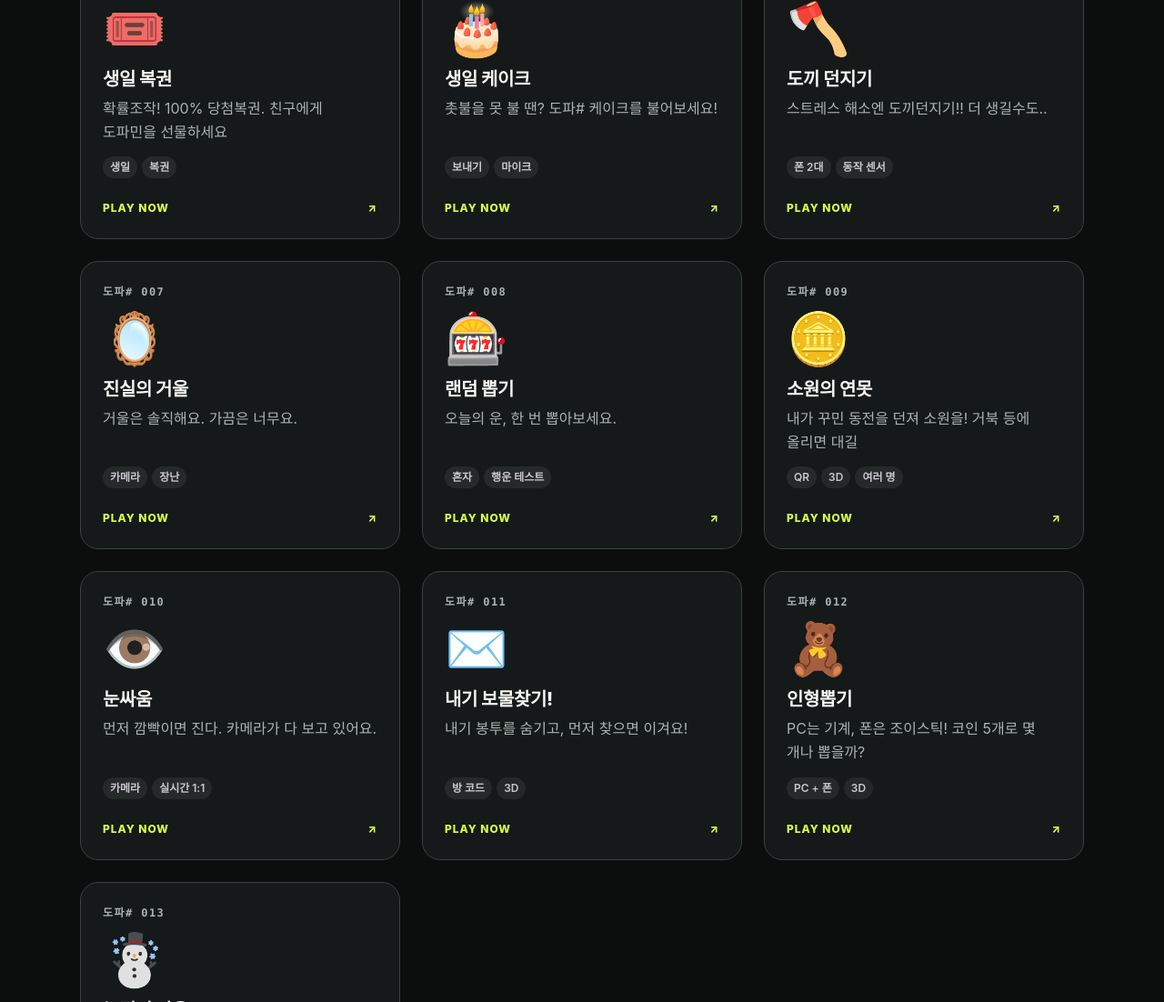
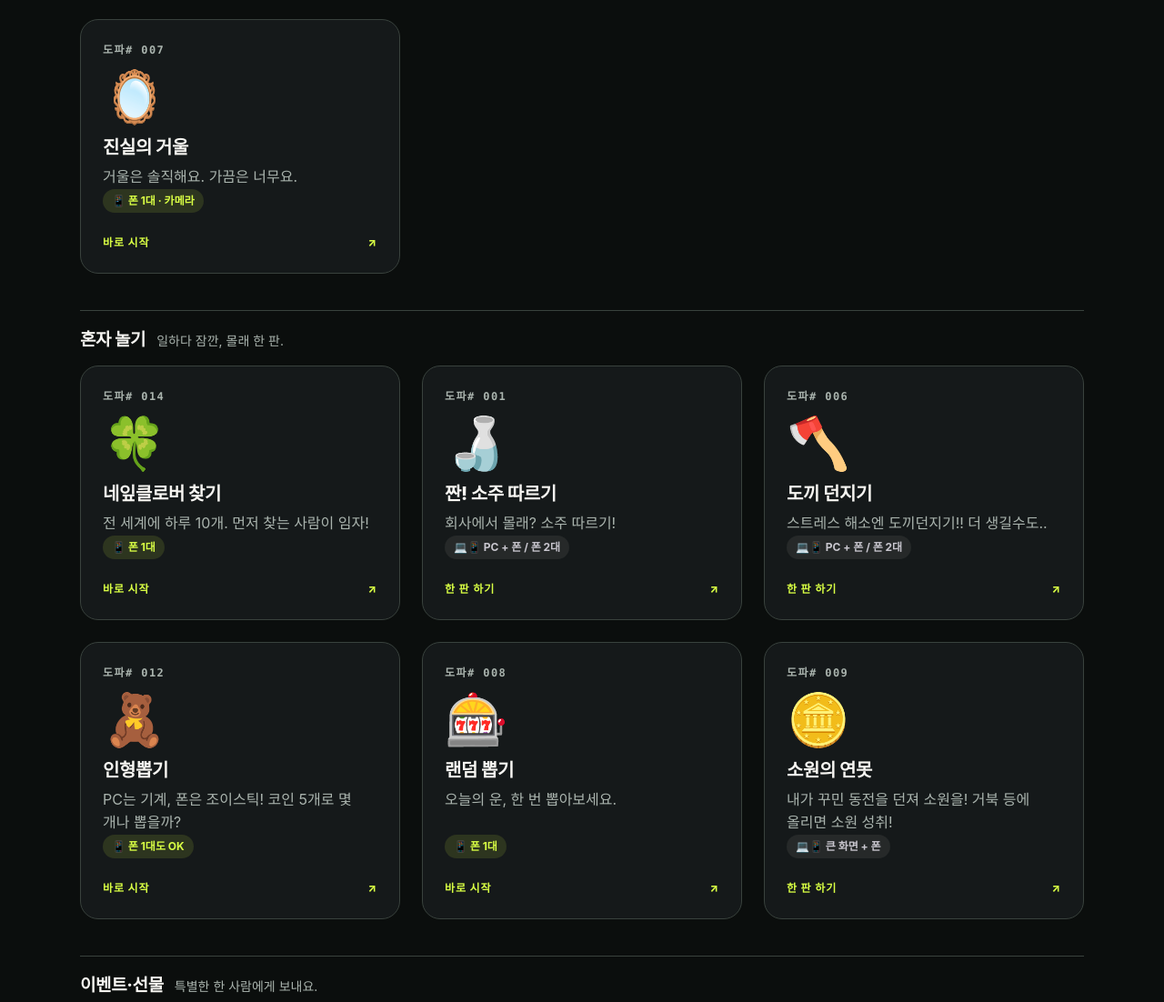
Before and after one commit to dopasharp/dopasharp.github.io, a plain HTML site: page games/index.html in a window 1280 px wide. Shown: the part 795-1897 px from the top of the page at 91% size. Drawn offline with Linux system fonts and the light colour scheme; a web font is replaced by a local one.

Commit message:
허브: 내기·혼자 놀기·이벤트 그룹, 인기순 정렬, 폰 1대로 바로 필터, dopa.sharp 표기
- games.js: group/rank/play/quick/hidden 필드 추가 (번호는 그대로), 네잎클로버 찾기(014) 추가, 내기 보물찾기 숨김
- 홈·모든 게임 페이지를 세 그룹으로 나누고 그룹 안은 rank 순서로
- 카드에 필요한 기기 표시, 폰 1대 게임은 "바로 시작"
- 오늘의 게임·랜덤 추천은 폰 1대 게임에서만, 11.16–11.22는 네잎클로버 수능 이벤트
- dopa.shap 오타를 dopa.sharp로

Co-Authored-By: Claude Opus 5.5 <noreply@anthropic.com>

```diff
--- a/games.js
+++ b/games.js
@@ -1,20 +1,30 @@
 // The one 도파# game list. Its order sets the 도파# 00N numbers on the hub and in every game's header:
 // each game's dopasharp/dopasharp.js loads this file from the hub, so adding a game here is all it takes. code is the header's GAME 00N / CODE.
+// Never reorder or remove a line (that renumbers every game after it). New games go at the end.
+// Hub display: group = 'bet' (내기) | 'solo' (혼자 놀기) | 'event' (이벤트·선물), rank = order inside the group (lower = higher up),
+// play = what you need to start, quick = playable right away on one phone, hidden = kept for numbering but not listed.
 window.DOPA_GAMES = [
-  { id: 'soju-game', code: 'SOJU', emoji: '🍶', name: '짠! 소주 따르기', hook: '회사에서 몰래? 소주 따르기!',  tags: ['solo', 'duo', 'party'],  meta: ['폰 2대', '술자리'] },
-  { id: 'ppro_game', code: 'PEPERO', emoji: '🍫', name: '빼빼로게임',     hook: '만나서 즐겨요. 폰사이를 넘나드는 곰돌이', tags: ['duo', 'event'],       meta: ['폰 2대'] },
-  { id: 'croc-chomp', code: 'CROC', emoji: '🐊', name: '악어 이빨 게임', hook: '우리 악어는 물어요. 이빨을 눌러보세요.',         tags: ['solo', 'duo', 'party'], meta: ['돌아가며', '3D'] },
-  { id: 'hbd-lotto', code: 'LOTTO', emoji: '🎟️', name: '생일 복권', hook: '확률조작! 100% 당첨복권. 친구에게 도파민을 선물하세요', tags: ['duo', 'event'], meta: ['생일', '복권'] },
-  { id: 'birthday-hoo', code: 'BIRTHDAY', emoji: '🎂', name: '생일 케이크', hook: '촛불을 못 불 땐? 도파# 케이크를 불어보세요!',    tags: ['solo', 'duo', 'party', 'event'],         meta: ['보내기', '마이크'] },
-  { id: 'axe-throwing', code: 'AXE', emoji: '🪓', name: '도끼 던지기',    hook: '스트레스 해소엔 도끼던지기!! 더 생길수도..', tags: ['solo', 'duo', 'party'], meta: ['폰 2대', '동작 센서'] },
-  { id: 'truth-mirror', code: 'MIRROR', emoji: '🪞', name: '진실의 거울',    hook: '거울은 솔직해요. 가끔은 너무요.',     tags: ['solo', 'party'], meta: ['카메라', '장난'] },
-  { id: 'gacha-capsule', code: 'GACHA', emoji: '🎰', name: '랜덤 뽑기',     hook: '오늘의 운, 한 번 뽑아보세요.',        tags: ['solo', 'party'],          meta: ['혼자', '행운 테스트'] },
-  { id: 'wish-pond', code: 'WISH', emoji: '🪙', name: '소원의 연못',  hook: '내가 꾸민 동전을 던져 소원을! 거북 등에 올리면 대길', tags: ['solo', 'party', 'event'], meta: ['QR', '3D', '여러 명'] },
-  { id: 'blink-battle', code: 'BLINK', emoji: '👁️', name: '눈싸움', hook: '먼저 깜빡이면 진다. 카메라가 다 보고 있어요.', tags: ['solo', 'duo'], meta: ['카메라', '실시간 1:1'] },
-  { id: 'bet-room', code: 'BET', emoji: '✉️', name: '내기 보물찾기!', hook: '내기 봉투를 숨기고, 먼저 찾으면 이겨요!', tags: ['solo', 'duo'], meta: ['방 코드', '3D'] },
-  { id: 'claw-machine', code: 'CLAW', emoji: '🧸', name: '인형뽑기', hook: 'PC는 기계, 폰은 조이스틱! 코인 5개로 몇 개나 뽑을까?', tags: ['solo', 'duo', 'party'], meta: ['PC + 폰', '3D'] },
-  { id: 'snowball-fight', code: 'SNOW', emoji: '☃️', name: '눈덩이 싸움', hook: '초코·딸기·케첩·간장! 눈덩이에 뭘 넣어 던질래?', tags: ['solo', 'duo'], meta: ['실시간 1:1', '소스 6종'] },
+  { id: 'soju-game', code: 'SOJU', emoji: '🍶', name: '짠! 소주 따르기', hook: '회사에서 몰래? 소주 따르기!',  tags: ['solo', 'duo', 'party'],  meta: ['폰 2대', '술자리'], group: 'solo', rank: 2, play: '💻📱 PC + 폰 / 폰 2대' },
+  { id: 'ppro_game', code: 'PEPERO', emoji: '🍫', name: '빼빼로게임',     hook: '만나서 즐겨요. 폰사이를 넘나드는 곰돌이', tags: ['duo', 'event'],       meta: ['폰 2대'], group: 'event', rank: 3, play: '📱📱 둘이 1대씩' },
+  { id: 'croc-chomp', code: 'CROC', emoji: '🐊', name: '악어 이빨 게임', hook: '우리 악어는 물어요. 이빨을 눌러보세요.',         tags: ['solo', 'duo', 'party'], meta: ['돌아가며', '3D'], group: 'bet', rank: 1, play: '📱 폰 1대', quick: true },
+  { id: 'hbd-lotto', code: 'LOTTO', emoji: '🎟️', name: '생일 복권', hook: '확률조작! 100% 당첨복권. 친구에게 도파민을 선물하세요', tags: ['duo', 'event'], meta: ['생일', '복권'], group: 'event', rank: 2, play: '📱 만들어서 보내기', quick: true },
+  { id: 'birthday-hoo', code: 'BIRTHDAY', emoji: '🎂', name: '생일 케이크', hook: '촛불을 못 불 땐? 도파# 케이크를 불어보세요!',    tags: ['solo', 'duo', 'party', 'event'],         meta: ['보내기', '마이크'], group: 'event', rank: 1, play: '📱 이름 넣고 보내기', quick: true },
+  { id: 'axe-throwing', code: 'AXE', emoji: '🪓', name: '도끼 던지기',    hook: '스트레스 해소엔 도끼던지기!! 더 생길수도..', tags: ['solo', 'duo', 'party'], meta: ['폰 2대', '동작 센서'], group: 'solo', rank: 3, play: '💻📱 PC + 폰 / 폰 2대' },
+  { id: 'truth-mirror', code: 'MIRROR', emoji: '🪞', name: '진실의 거울',    hook: '거울은 솔직해요. 가끔은 너무요.',     tags: ['solo', 'party'], meta: ['카메라', '장난'], group: 'bet', rank: 4, play: '📱 폰 1대 · 카메라', quick: true },
+  { id: 'gacha-capsule', code: 'GACHA', emoji: '🎰', name: '랜덤 뽑기',     hook: '오늘의 운, 한 번 뽑아보세요.',        tags: ['solo', 'party'],          meta: ['혼자', '행운 테스트'], group: 'solo', rank: 5, play: '📱 폰 1대', quick: true },
+  { id: 'wish-pond', code: 'WISH', emoji: '🪙', name: '소원의 연못',  hook: '내가 꾸민 동전을 던져 소원을! 거북 등에 올리면 소원 성취!', tags: ['solo', 'party', 'event'], meta: ['QR', '3D', '여러 명'], group: 'solo', rank: 6, play: '💻📱 큰 화면 + 폰' },
+  { id: 'blink-battle', code: 'BLINK', emoji: '👁️', name: '눈싸움', hook: '먼저 깜빡이면 진다. 카메라가 다 보고 있어요.', tags: ['solo', 'duo'], meta: ['카메라', '실시간 1:1'], group: 'bet', rank: 2, play: '📱 폰 1대 · 카메라', quick: true },
+  { id: 'bet-room', code: 'BET', emoji: '✉️', name: '내기 보물찾기!', hook: '내기 봉투를 숨기고, 먼저 찾으면 이겨요!', tags: ['solo', 'duo'], meta: ['방 코드', '3D'], group: 'bet', rank: 9, play: '📱 폰 1대', hidden: true },
+  { id: 'claw-machine', code: 'CLAW', emoji: '🧸', name: '인형뽑기', hook: 'PC는 기계, 폰은 조이스틱! 코인 5개로 몇 개나 뽑을까?', tags: ['solo', 'duo', 'party'], meta: ['PC + 폰', '3D'], group: 'solo', rank: 4, play: '📱 폰 1대도 OK', quick: true },
+  { id: 'snowball-fight', code: 'SNOW', emoji: '☃️', name: '눈덩이 싸움', hook: '초코·딸기·케첩·간장! 눈덩이에 뭘 넣어 던질래?', tags: ['solo', 'duo'], meta: ['실시간 1:1', '소스 6종'], group: 'bet', rank: 3, play: '📱 폰 1대', quick: true },
+  { id: 'clover-hunt', code: 'CLOVER', emoji: '🍀', name: '네잎클로버 찾기', hook: '전 세계에 하루 10개. 먼저 찾는 사람이 임자!', tags: ['solo', 'event'], meta: ['매일 낮 12시', '선착순'], group: 'solo', rank: 1, play: '📱 폰 1대', quick: true },
+];
+// Hub groups, in the order they appear. key matches a game's group; 'quick' shows only games with quick: true.
+window.DOPA_GROUPS = [
+  { key: 'bet', label: '내기', title: '내기 한 판', desc: '친구랑 겨뤄요. 진 사람이 벌칙!' },
+  { key: 'solo', label: '혼자 놀기', title: '혼자 놀기', desc: '일하다 잠깐, 몰래 한 판.' },
+  { key: 'event', label: '이벤트·선물', title: '이벤트·선물', desc: '특별한 한 사람에게 보내요.' },
 ];
 window.DOPA_FILTERS = [
-  ['all', '전체'], ['solo', '혼자서'], ['duo', '둘이서'], ['party', '모임에서'], ['event', '이벤트'],
+  ['all', '전체'], ['quick', '📱 폰 1대로 바로'], ['bet', '내기'], ['solo', '혼자 놀기'], ['event', '이벤트·선물'],
 ];
--- a/games/index.html
+++ b/games/index.html
@@ -10,7 +10,7 @@
 <link rel="canonical" href="https://dopasharp.github.io/games/">
 
 <meta property="og:type" content="website">
-<meta property="og:site_name" content="도파# dopa.shap">
+<meta property="og:site_name" content="도파# dopa.sharp">
 <meta property="og:url" content="https://dopasharp.github.io/games/">
 <meta property="og:title" content="도파# · 모든 게임">
 <meta property="og:description" content="설치 없이, 설명은 짧게, 재미는 바로. 누르면 재밌는 미니게임 모음.">
@@ -38,7 +38,7 @@
   <header class="top">
     <a class="logo" href="../" aria-label="도파# 홈">
       <span class="brand-mark" aria-hidden="true">D#</span>
-      <span class="brand-name">dopa.shap<span>INTERACTIVE STUDIO</span></span>
+      <span class="brand-name">dopa.sharp<span>INTERACTIVE STUDIO</span></span>
     </a>
     <a class="icon-btn back" id="back" href="../" hidden>← <span id="backName">돌아가기</span></a>
   </header>
@@ -56,14 +56,14 @@
     <span class="count" id="count" aria-live="polite"></span>
   </div>
   <div class="chips" role="toolbar" aria-label="놀거리 필터" id="chips"></div>
-  <ul class="grid" id="grid"></ul>
+  <div class="groups" id="groups"></div>
 </main>
 
 <footer class="wrap">
   <p class="footer-brand">D#</p>
   <p class="slogan">하나의 브랜드. <em>서로 다른 재미.</em></p>
   <p class="contact">게임 아이디어 · 제휴 문의<br><a href="mailto:dopasharp@gmail.com">✉️ dopasharp@gmail.com</a></p>
-  <p class="small">MADE FOR FUN · dopa.shap · <a href="https://github.com/dopasharp" target="_blank" rel="noopener">GITHUB</a></p>
+  <p class="small">MADE FOR FUN · dopa.sharp · <a href="https://github.com/dopasharp" target="_blank" rel="noopener">GITHUB</a></p>
 </footer>
 
 <script src="../analytics.js"></script>
@@ -74,7 +74,7 @@
   const url = g => BASE + g.id + '/';
   // Games link here with ?from=<repo>; that game is hidden and becomes the back link.
   const from = new URLSearchParams(location.search).get('from');
-  const GAMES = window.DOPA_GAMES.map((g, i) => ({ ...g, no: String(i + 1).padStart(3, '0') }));
+  const GAMES = window.DOPA_GAMES.map((g, i) => ({ ...g, no: String(i + 1).padStart(3, '0') })).filter(g => !g.hidden);
   const came = GAMES.find(g => g.id === from && !g.comingSoon);
   if (came) {
     $('back').href = url(came);
@@ -83,26 +83,34 @@
     $('back').title = came.name + '(으)로 돌아가기';
     $('back').hidden = false;
   }
-
-  $('grid').innerHTML = GAMES.filter(g => g !== came).map(g => `
-    <li data-tags="${g.tags.join(' ')}">
+  // 내기 · 혼자 놀기 · 이벤트·선물, each sorted by rank (same as the home page)
+  const card = g => `
+    <li data-quick="${g.quick ? 1 : 0}">
       ${g.comingSoon ? '<div class="card next">' : `<a class="card" href="${url(g)}">`}
         <span class="no">도파# ${g.no}</span>
         <span class="emoji" aria-hidden="true">${g.emoji}</span>
         <h4>${g.name}</h4>
         <p class="hook">${g.hook}</p>
-        <span class="meta">${g.meta.map(m => `<span>${m}</span>`).join('')}</span>
-        ${g.comingSoon ? '<span class="card-cta pending">출시 준비 중</span>' : '<span class="card-cta">PLAY NOW <span aria-hidden="true">↗</span></span>'}
+        ${g.play ? `<span class="play${g.quick ? ' quick' : ''}">${g.play}</span>` : ''}
+        ${g.comingSoon ? '<span class="card-cta pending">출시 준비 중</span>' : `<span class="card-cta">${g.quick ? '바로 시작' : '한 판 하기'} <span aria-hidden="true">↗</span></span>`}
       ${g.comingSoon ? '</div>' : '</a>'}
-    </li>`).join('');
-
-  const items = [...$('grid').children];
+    </li>`;
+  $('groups').innerHTML = window.DOPA_GROUPS.map(gr => `
+    <section class="group" data-group="${gr.key}" aria-labelledby="group-${gr.key}-title">
+      <div class="group-head"><h3 id="group-${gr.key}-title">${gr.title}</h3><p>${gr.desc}</p></div>
+      <ul class="grid">${GAMES.filter(g => g.group === gr.key && g !== came).sort((a, b) => (a.rank ?? 99) - (b.rank ?? 99)).map(card).join('')}</ul>
+    </section>`).join('');
+  const sections = [...$('groups').children];
   function applyFilter(key) {
     let n = 0;
-    items.forEach(li => {
-      const show = key === 'all' || li.dataset.tags.split(' ').includes(key);
-      li.hidden = !show;
-      if (show && li.querySelector('a.card')) n++;
+    sections.forEach(sec => {
+      let shown = 0;
+      [...sec.querySelectorAll('li')].forEach(li => {
+        const show = (key === 'all' || key === sec.dataset.group) || (key === 'quick' && li.dataset.quick === '1');
+        li.hidden = !show;
+        if (show) { shown++; if (li.querySelector('a.card')) n++; }
+      });
+      sec.hidden = !shown;
     });
     $('count').textContent = n + '개 플레이 가능';
     [...$('chips').children].forEach(c => c.setAttribute('aria-pressed', c.dataset.key === key));
--- a/styles/site.css
+++ b/styles/site.css
@@ -114,6 +114,16 @@ h1 { margin: 0; font-size: clamp(34px, 8.4vw, 64px); line-height: 1.12; letter-s
 .card .hook { margin: 4px 0 0; font-size: 14px; color: var(--muted); line-height: 1.4; }
 .card .meta { margin-top: auto; padding-top: 14px; display: flex; flex-wrap: wrap; gap: 5px; }
 .card .meta span { font-size: 11.5px; font-weight: 600; padding: 3px 8px; border-radius: 999px; background: rgba(245, 243, 238, .07); color: #c9c7cf; }
+/* hub groups: 내기 · 혼자 놀기 · 이벤트·선물 */
+.group { margin-bottom: 40px; }
+.group[hidden], .group li[hidden] { display: none; }
+.group-head { display: flex; align-items: baseline; flex-wrap: wrap; gap: 4px 12px; margin: 0 0 14px; padding-top: 18px; border-top: 1px solid var(--line); }
+.group-head h3 { margin: 0; font-size: 19px; font-weight: 800; letter-spacing: -0.02em; }
+.group-head p { margin: 0; font-size: 14px; color: var(--muted); }
+/* what you need to start: lime when one phone is enough */
+.card .play { align-self: flex-start; margin-top: auto; padding: 4px 10px; border-radius: 999px; font-size: 12px; font-weight: 700; background: rgba(245, 243, 238, .07); color: #c9c7cf; }
+.card .play.quick { background: rgba(217, 255, 68, .12); color: var(--lime); }
+.card .hook + .card-cta { margin-top: auto; }
 .badge {
   position: absolute; top: 13px; right: 13px; padding: 3px 8px; border-radius: 999px;
   background: var(--pink); color: #fff; font-size: 11px; font-weight: 800; letter-spacing: .02em;
```
Also changed, not shown: index.html (+47 -28 lines), 1 other file.
